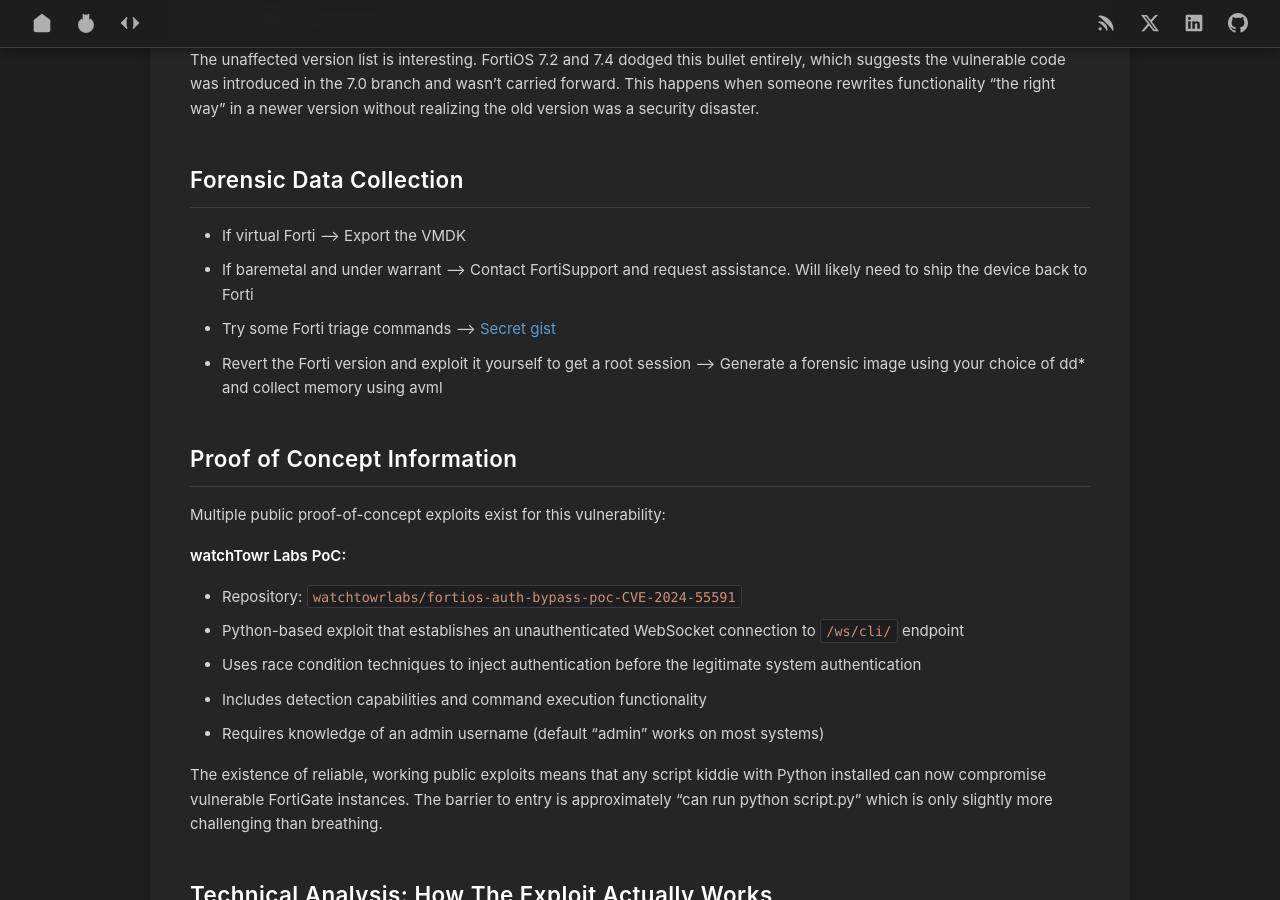
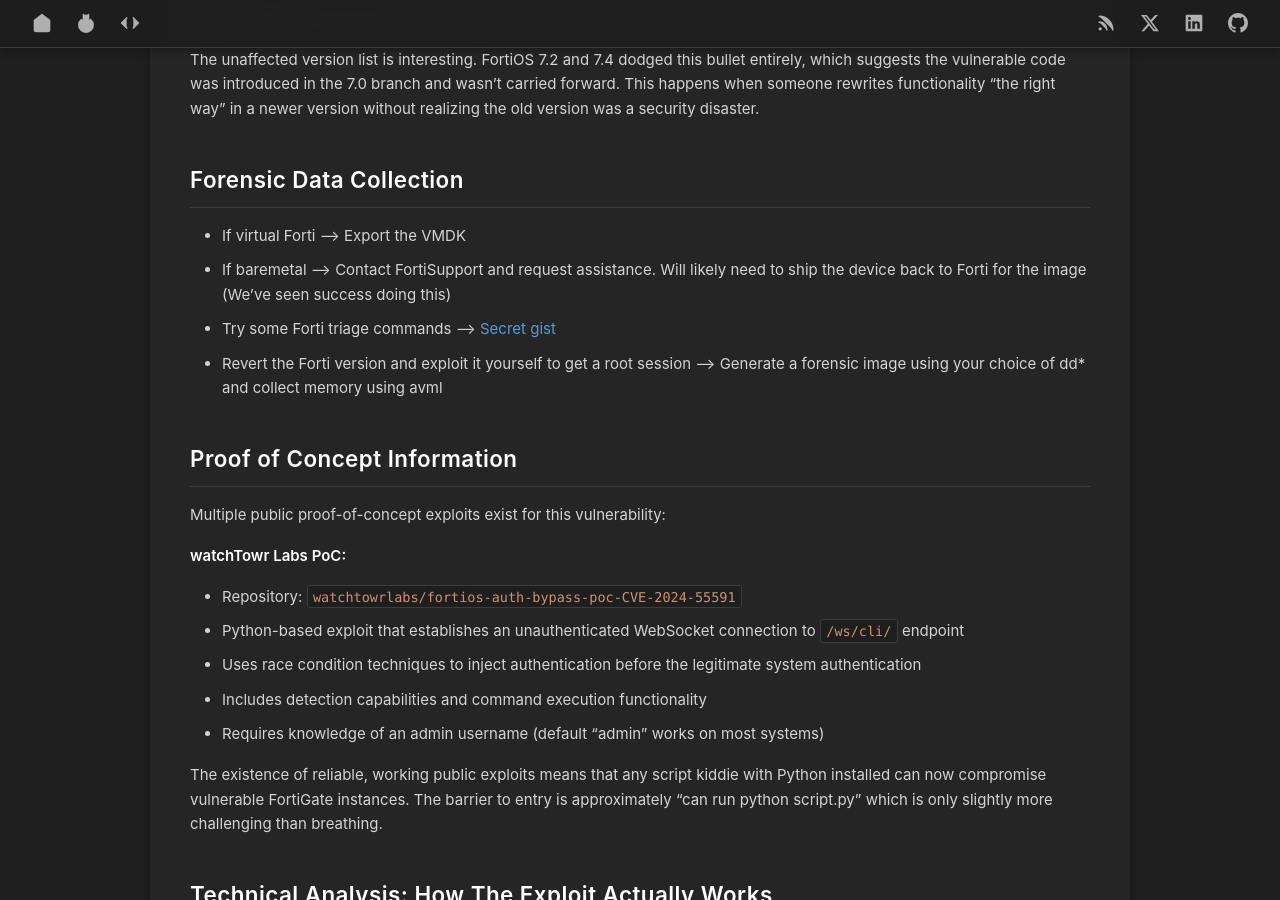
Before and after one commit to gottlabs/home, a Jekyll site: the page built from _posts/2025-02-01-fortigate_cve2024-55591.md, in a window 1280 px wide and 900 px high, scrolled down 2195 px. Built offline with Jekyll 4.4.1, drawn with Linux system fonts in a browser that asks for light colours.

Commit message:
Update 2025-02-01-fortigate_cve2024-55591.md

```diff
--- a/_posts/2025-02-01-fortigate_cve2024-55591.md
+++ b/_posts/2025-02-01-fortigate_cve2024-55591.md
@@ -39,7 +39,7 @@ The unaffected version list is interesting. FortiOS 7.2 and 7.4 dodged this bull
 
 ## Forensic Data Collection
 - If virtual Forti --> Export the VMDK
-- If baremetal and under warrant --> Contact FortiSupport and request assistance. Will likely need to ship the device back to Forti
+- If baremetal --> Contact FortiSupport and request assistance. Will likely need to ship the device back to Forti for the image (We've seen success doing this)
 - Try some Forti triage commands --> [Secret gist](https://gist.github.com/gottlabs/4fdc425bd8c50944e9a5c67806d7639c)
 - Revert the Forti version and exploit it yourself to get a root session --> Generate a forensic image using your choice of dd* and collect memory using avml
 
```
